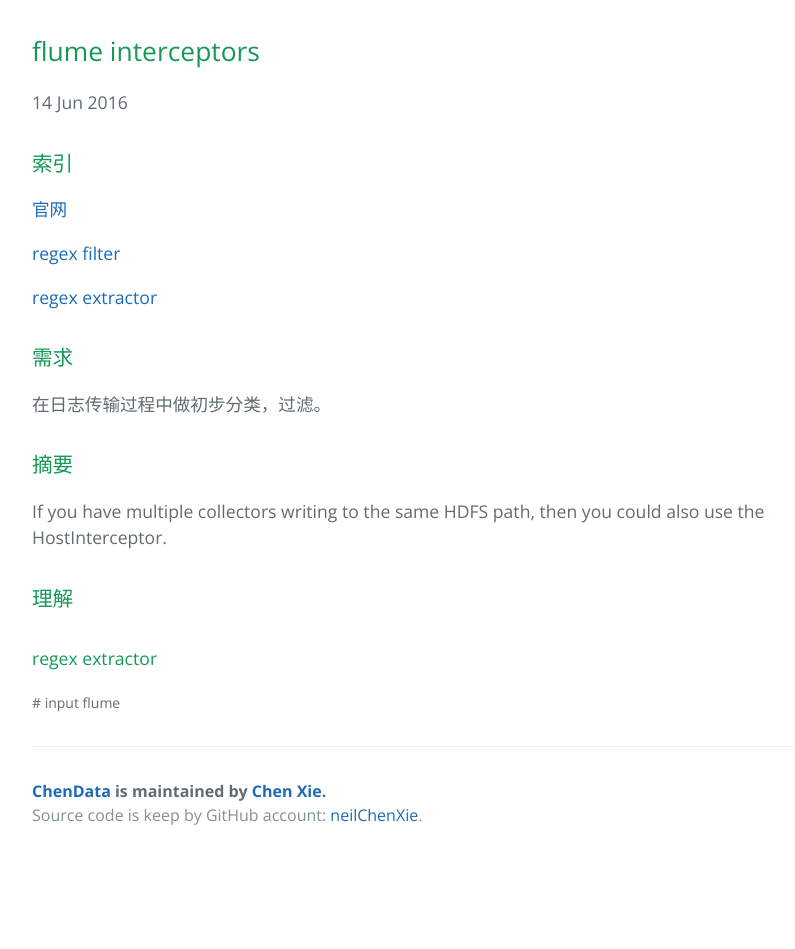
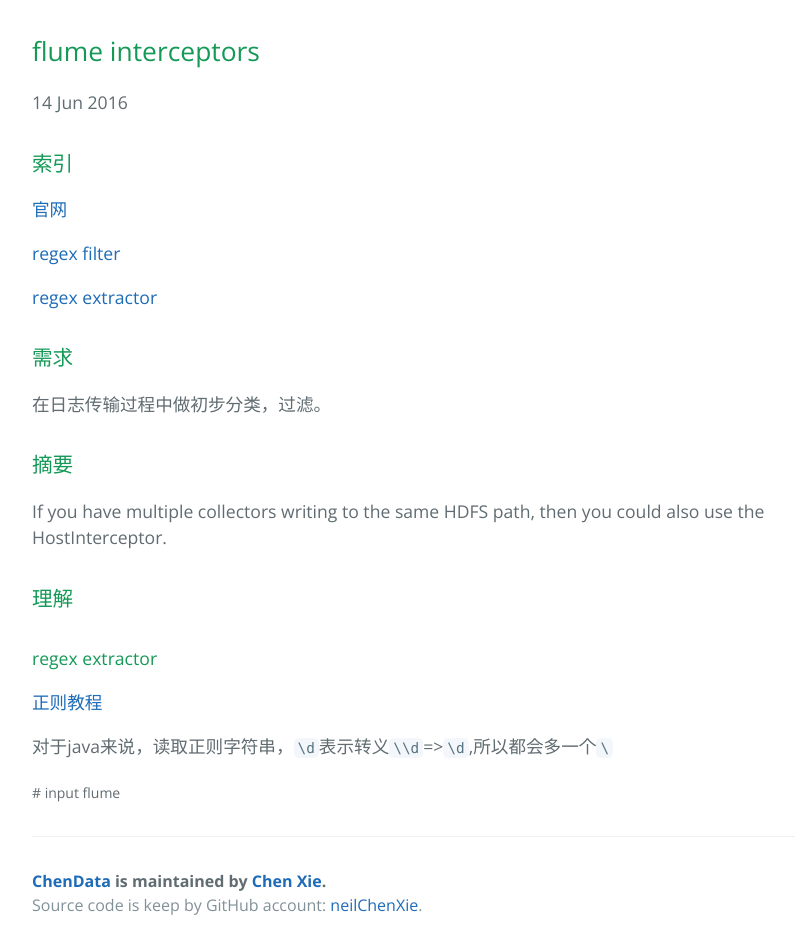
Before and after one commit to neilChenXie/ChenData, a Jekyll site: the page built from _posts/Flume/2016-06-14-flume_interceptor.md, in a window 1280 px wide. Shown: the whole page, without its empty margins (192-987 px from the left). Built offline with Jekyll 4.4.1, drawn with Linux system fonts in a browser that asks for light colours; before the commit the page ends 900 px from its top, so only the background shows below that.

Commit message:
modified:   _posts/Flume/2016-06-14-flume_interceptor.md

```diff
--- a/_posts/Flume/2016-06-14-flume_interceptor.md
+++ b/_posts/Flume/2016-06-14-flume_interceptor.md
@@ -27,3 +27,7 @@ If you have multiple collectors writing to the same HDFS path, then you could al
 ### 理解
 
 #### regex extractor
+
+[正则教程](http://www.runoob.com/regexp/regexp-syntax.html)
+
+对于java来说，读取正则字符串，`\d`表示转义`\\d`=>`\d`,所以都会多一个`\`
```
Also changed, not shown: other parts of _posts/Flume/2016-06-14-flume_interceptor.md (+1 -1 lines).
